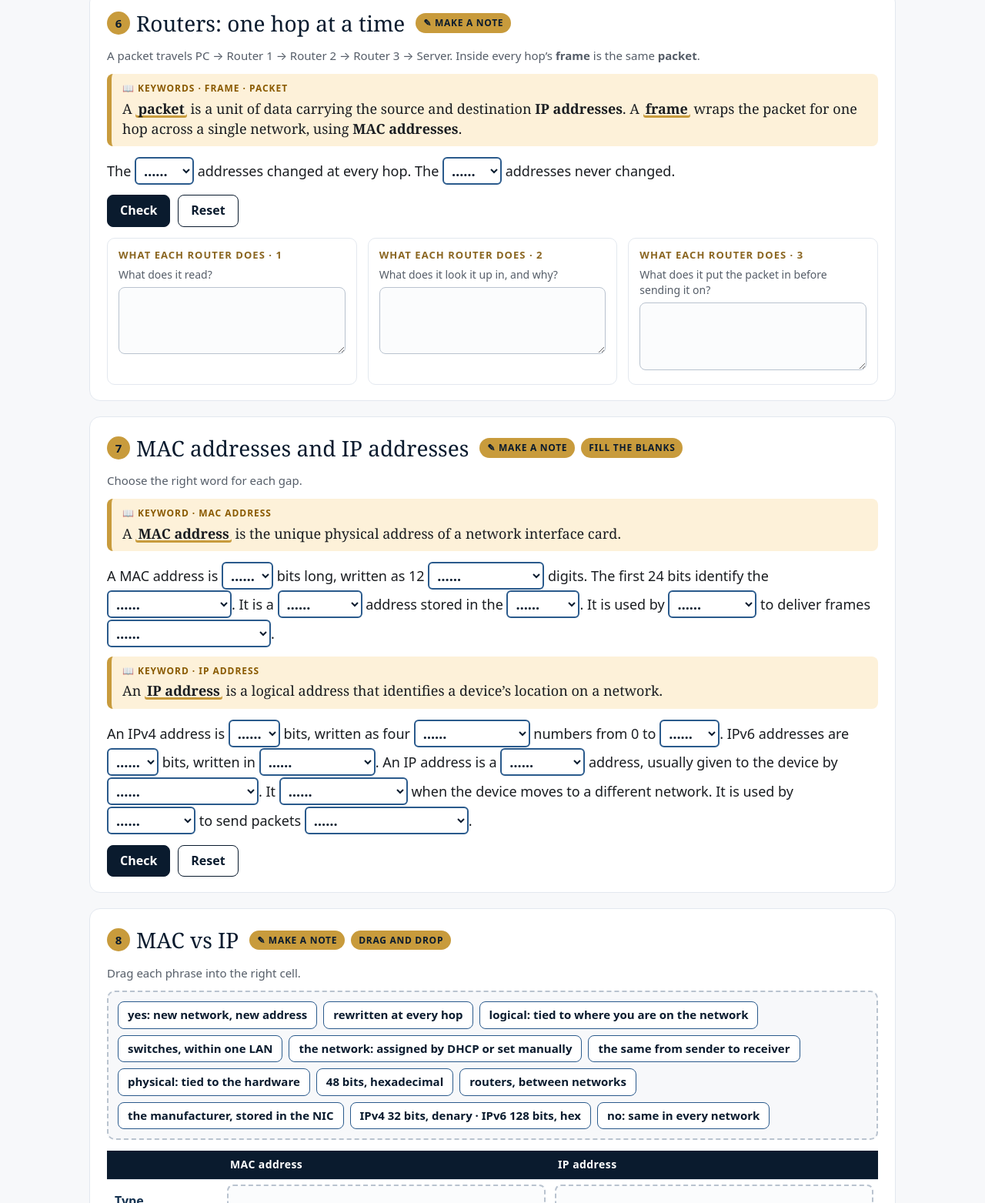
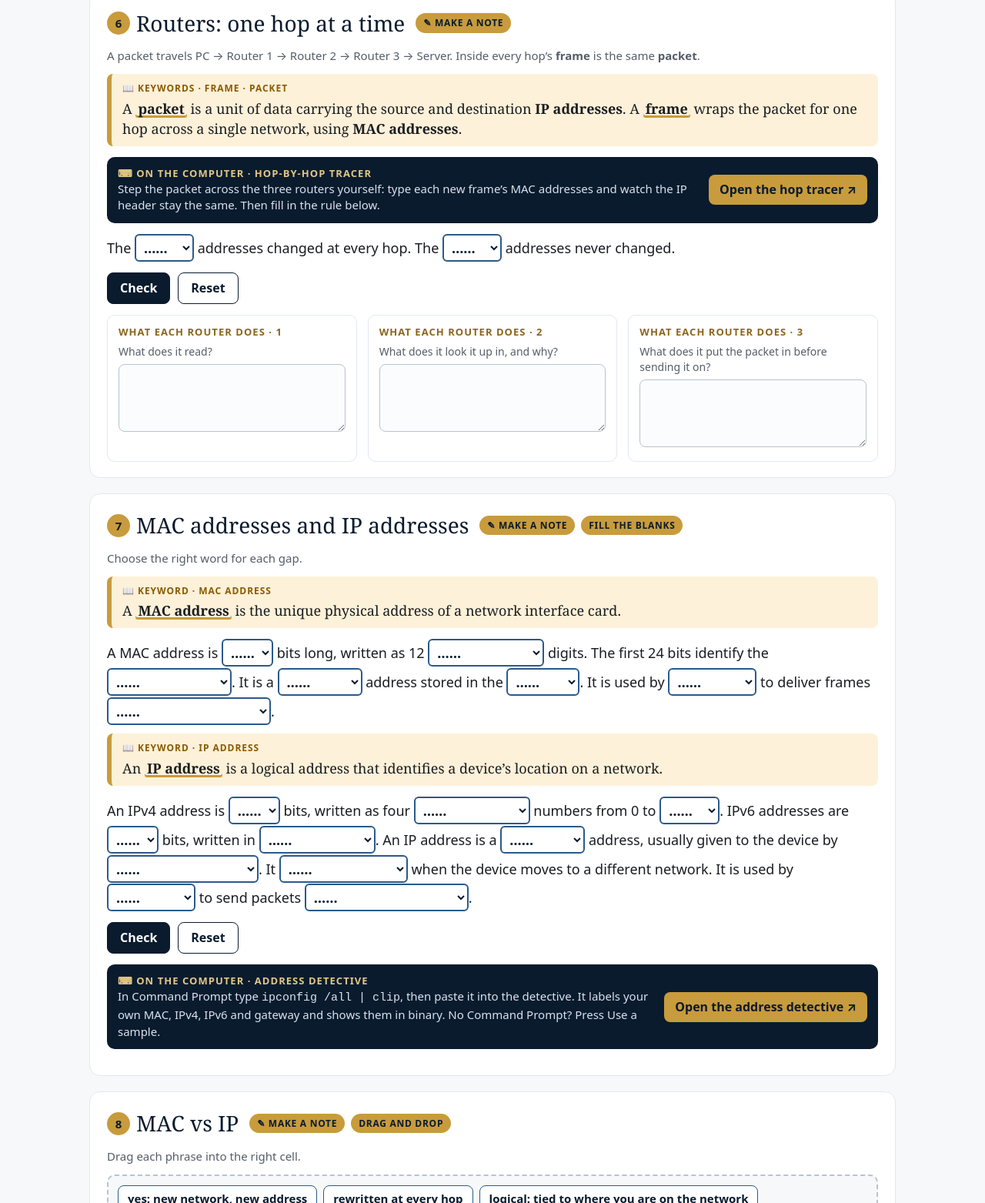
Before and after one commit to eltham-college-cs/h446-networks, a plain HTML site: page lesson-1/index.html in a window 1280 px wide. Shown: the part 4114-5677 px from the top of the page at 77% size. Drawn offline with Linux system fonts and the light colour scheme.

Commit message:
Lesson 1 workbook: link the hop tracer and address detective

```diff
--- a/lesson-1/index.html
+++ b/lesson-1/index.html
@@ -125,6 +125,12 @@ body.embed .howto,body.embed .defn{display:none}
 body.embed .bank{padding:8px;margin-bottom:8px;gap:6px}
 body.embed section.act>header{margin-bottom:6px}
 body.embed .bar{margin-top:6px}
+/* links to the ON THE COMPUTER tools */
+.tool{display:flex;flex-wrap:wrap;gap:10px 14px;align-items:center;background:var(--navy9);color:#fff;border-radius:10px;padding:12px 14px;margin:0 0 14px}
+.tool .tt{flex:1;min-width:220px;font-size:15px;color:var(--navy1)}
+.tool .tt b{display:block;color:var(--gold3);font-size:13px;letter-spacing:.08em}
+.tool a{background:var(--gold5);color:var(--navy9);font-weight:700;padding:8px 14px;border-radius:8px;text-decoration:none;white-space:nowrap}
+body.embed .tool{display:none}
 </style>
 </head>
 <body>
@@ -444,6 +450,7 @@ ACTS.push({id:"switch", title:"Be the switch", check:()=>checkSelects("sw"), sco
 section("routers", 6, "Routers: one hop at a time", ["✎ MAKE A NOTE"],
   "A packet travels PC → Router 1 → Router 2 → Router 3 → Server. Inside every hop’s <b>frame</b> is the same <b>packet</b>.",
   `<div class="defn"><div class="tag">📖 KEYWORDS · FRAME · PACKET</div><p>A ${kw("packet")} is a unit of data carrying the source and destination <b>IP addresses</b>. A ${kw("frame")} wraps the packet for one hop across a single network, using <b>MAC addresses</b>.</p></div>`
+  + `<div class="tool"><div class="tt"><b>⌨ ON THE COMPUTER · HOP-BY-HOP TRACER</b>Step the packet across the three routers yourself: type each new frame’s MAC addresses and watch the IP header stay the same. Then fill in the rule below.</div><a href="hop-tracer/" target="_blank" rel="noopener">Open the hop tracer ↗</a></div>`
   + para("rule", RULEP) + bar("rule")
   + `<div class="notes" style="margin-top:14px">` + note("rt-1","What each router does · 1","What does it read?") + note("rt-2","What each router does · 2","What does it look it up in, and why?") + note("rt-3","What each router does · 3","What does it put the packet in before sending it on?") + `</div>`);
 ACTS.push({id:"rule", title:"Routers: the rule", check:()=>checkSelects("rule"), score:()=>scoreSelects("rule"), notes:[["rt-1","Router step 1"],["rt-2","Router step 2"],["rt-3","Router step 3"]]});
@@ -454,7 +461,8 @@ section("addr", 7, "MAC addresses and IP addresses", ["✎ MAKE A NOTE","FILL TH
   `<div class="defn"><div class="tag">📖 KEYWORD · MAC ADDRESS</div><p>A ${kw("MAC address")} is the unique physical address of a network interface card.</p></div>`
   + para("mac", MACP)
   + `<div class="defn"><div class="tag">📖 KEYWORD · IP ADDRESS</div><p>An ${kw("IP address")} is a logical address that identifies a device’s location on a network.</p></div>`
-  + para("ip", IPP) + bar("addr"));
+  + para("ip", IPP) + bar("addr")
+  + `<div class="tool" style="margin-top:14px"><div class="tt"><b>⌨ ON THE COMPUTER · ADDRESS DETECTIVE</b>In Command Prompt type <code>ipconfig /all | clip</code>, then paste it into the detective. It labels your own MAC, IPv4, IPv6 and gateway and shows them in binary. No Command Prompt? Press Use a sample.</div><a href="address-detective/" target="_blank" rel="noopener">Open the address detective ↗</a></div>`);
 ACTS.push({id:"addr", title:"MAC and IP addresses", check:()=>{ const a=checkSelects("mac"), b=checkSelects("ip"); return [a[0]+b[0], a[1]+b[1]]; }, score:()=>{ const a=scoreSelects("mac"), b=scoreSelects("ip"); return [a[0]+b[0], a[1]+b[1]]; }});
 
 // 8 MAC vs IP
```
